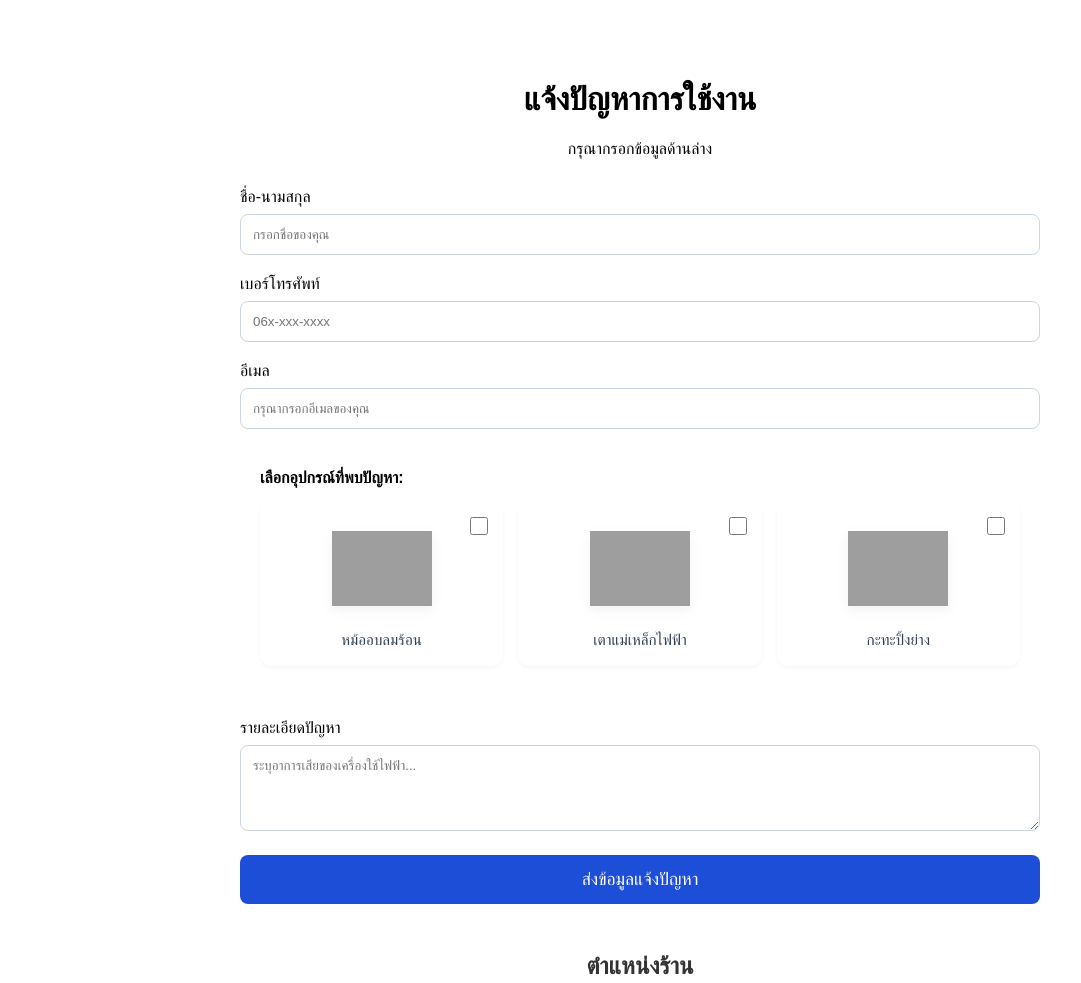
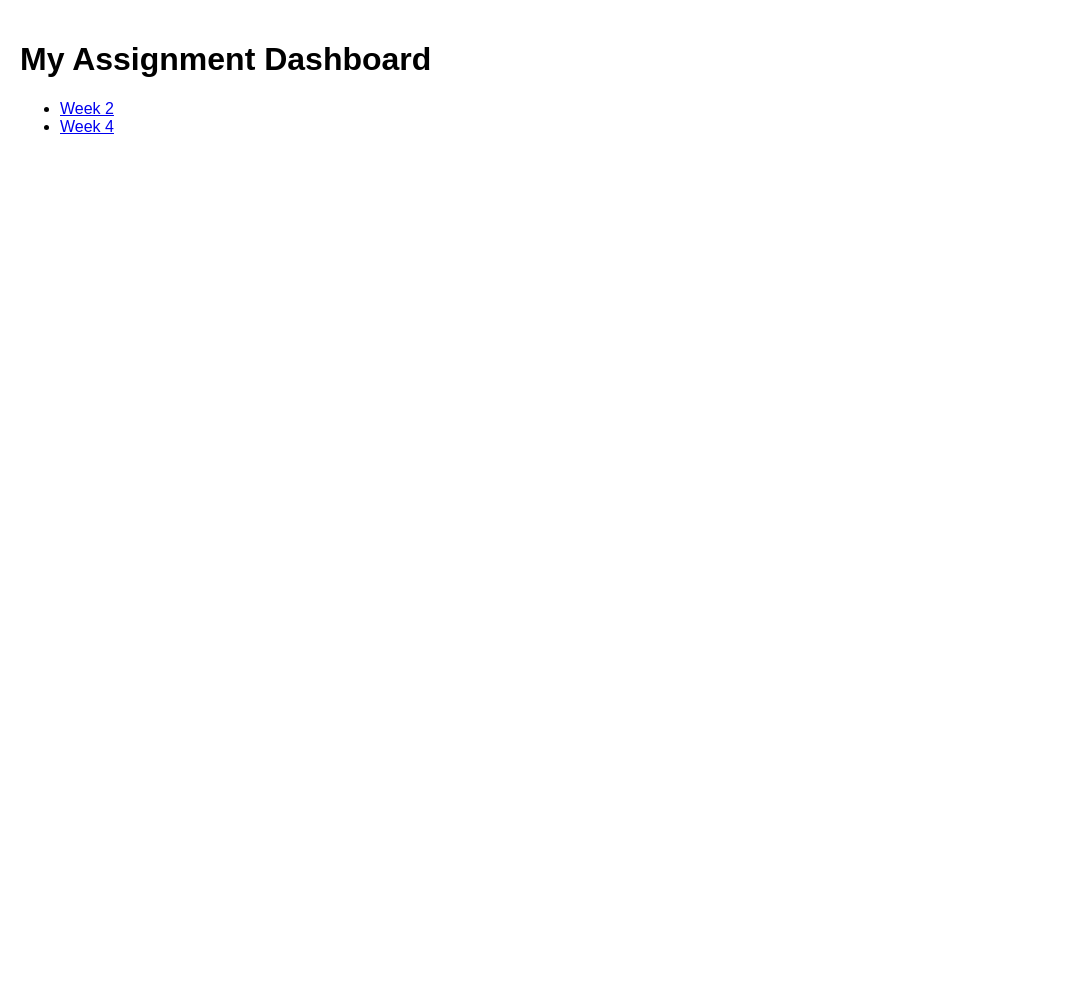
Before and after one commit to tunpisit-jat/DBI225_226, a plain HTML site: page index.html in a window 1280 px wide. Shown: the top 983 px of the page, without its empty margins (0-1081 px from the left). After the commit the page ends 800 px from the top, so only its background shows below. Drawn offline with Linux system fonts and the light colour scheme; files that its build step writes are made by us from their sources; grey boxes are pictures that could not be loaded.

Commit message:
Update index.html

```diff
--- a/index.html
+++ b/index.html
@@ -10,76 +10,12 @@
 </head>
 
 <body>
-    <div class="container">
-        <div class="header-section">
-            <h1>
-                แจ้งปัญหาการใช้งาน
-            </h1>
-            <p>
-                กรุณากรอกข้อมูลด้านล่าง
-            </p>
-        </div>
-
-        <form action="https://formsubmit.co/benjiefon269@gmail.com" method="POST">
-
-            <div class="form-group">
-                <label>ชื่อ-นามสกุล</label>
-                <input type="text" name="fullname" placeholder="กรอกชื่อของคุณ" required>
-            </div>
-
-            <div class="form-group">
-                <label>เบอร์โทรศัพท์</label>
-                <input type="tel" name="Phone" placeholder="06x-xxx-xxxx" required>
-            </div>
-
-            <div class="form-group">
-                <label>อีเมล</label>
-                <input type="email" name="email" placeholder="กรุณากรอกอีเมลของคุณ" required>
-            </div>
-
-            <div class="checkbox-group">
-                <label><b>เลือกอุปกรณ์ที่พบปัญหา:</b></label>
-
-                <div class="grid-layout">
-                    <label class="checkbox-item">
-                        <input type="checkbox" name="product[]" value="หม้ออบลมร้อน">
-                        <img src="https://newwavethailand.com/upload-img/%E0%B8%AA%E0%B8%B4%E0%B8%99%E0%B8%84%E0%B9%89%E0%B8%B2_Product_Image_/AO-1212/Ketshop-AO-1212.png" alt="Oven">
-                        <span>หม้ออบลมร้อน</span>
-                    </label>
-
-                    <label class="checkbox-item">
-                        <input type="checkbox" name="product[]" value="เตาแม่เหล็กไฟฟ้า">
-                        <img src="https://image.makewebeasy.net/makeweb/m_1920x0/yOTfjauVy/Products/WPA_2009_2.png?v=202405291424" alt="Stove">
-                        <span>เตาแม่เหล็กไฟฟ้า</span>
-                    </label>
-
-                    <label class="checkbox-item">
-                        <input type="checkbox" name="product[]" value="กะทะปิ้งย่าง">
-                        <img src="https://image.makewebeasy.net/makeweb/0/yOTfjauVy/Products/SM_EG1802_P_L.png?v=202405291424" alt="BBQ">
-                        <span>กะทะปิ้งย่าง</span>
-                    </label>
-                </div>
-            </div>
-
-            <div class="form-group">
-                <label>รายละเอียดปัญหา</label>
-                <textarea name="message" rows="4" placeholder="ระบุอาการเสียของเครื่องใช้ไฟฟ้า..."></textarea>
-            </div>
-
-            <button type="submit" class="submit-btn">ส่งข้อมูลแจ้งปัญหา</button>
-        </form>
-
-        <h2 style="margin-top: 3rem; text-align: center; color: #333;">
-            ตำแหน่งร้าน
-        </h2>
-        <div class="map-container">
-            <iframe
-                src="https://www.google.com/maps/embed?pb=!1m18!1m12!1m3!1d3827.123456789!2d102.835!3d16.432!2m3!1f0!2f0!3f0!3m2!1i1024!2i768!4f13.1!3m3!1m2!1s0x0%3A0x0!2zMTbCsDI1JzU1LjIiTiAxMDLCsDUwJzA2LjAiRQ!5e0!3m2!1sth!2sth!4v1620000000000!5m2!1sth!2sth"
-                width="100%" height="250" style="border:0;" allowfullscreen="" loading="lazy">
-            </iframe>
-        </div>
-    </div>
-
+    <h1>My Assignment Dashboard</h1>
+<ul>
+  <li><a href="./Week2/">Week 2</a></li>
+  <li><a href="./Week4/">Week 4</a></li>
+</ul>
 </body>
 
+
 </html>
```
